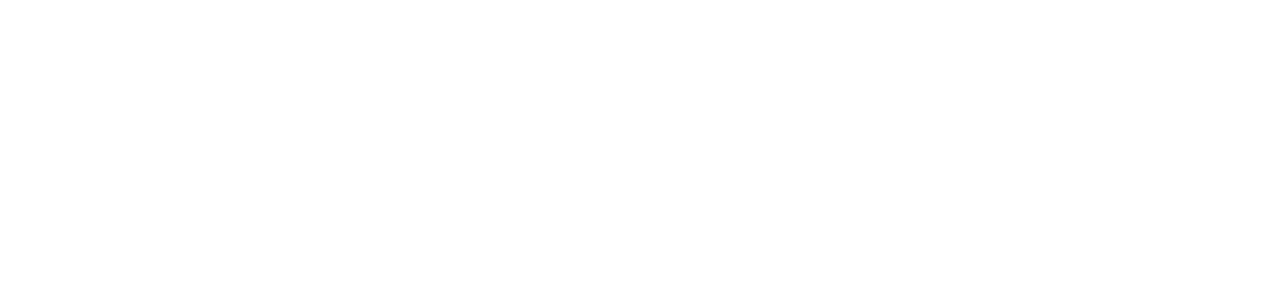
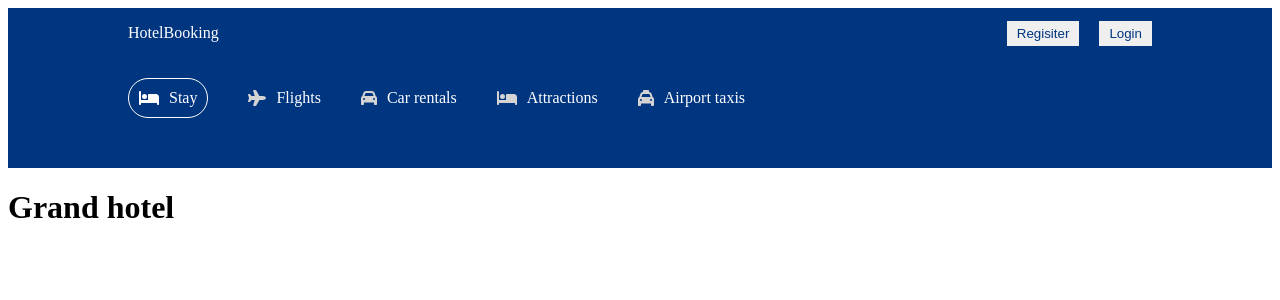
Before and after one commit to Saifullah-Afridi/Booking-app, a React (Create React App) app in the folder Frontend/: page /hotels/1 in a window 1280 px wide. Shown: the top 300 px of the page. Built offline with nearby package versions, Linux system fonts and the light colour scheme.

Commit message:
Frontend

```diff
--- a/Frontend/src/Pages/hotel/Hotel.js
+++ b/Frontend/src/Pages/hotel/Hotel.js
@@ -1,7 +1,20 @@
 import React from "react";
+import "./Hotel.css";
+import Navbar from "../../components/Navbar";
+import Header from "../../components/Header";
 
 const Hotel = () => {
-  return <div></div>;
+  return (
+    <div>
+      <Navbar />
+      <Header type="list" />
+      <div className="hotel-container">
+        <div className="hotel-wrapper">
+          <h1 className="hotel-title">Grand hotel</h1>
+        </div>
+      </div>
+    </div>
+  );
 };
 
 export default Hotel;
```
Also changed, not shown: Frontend/src/Pages/hotel/Hotel.css (added).
